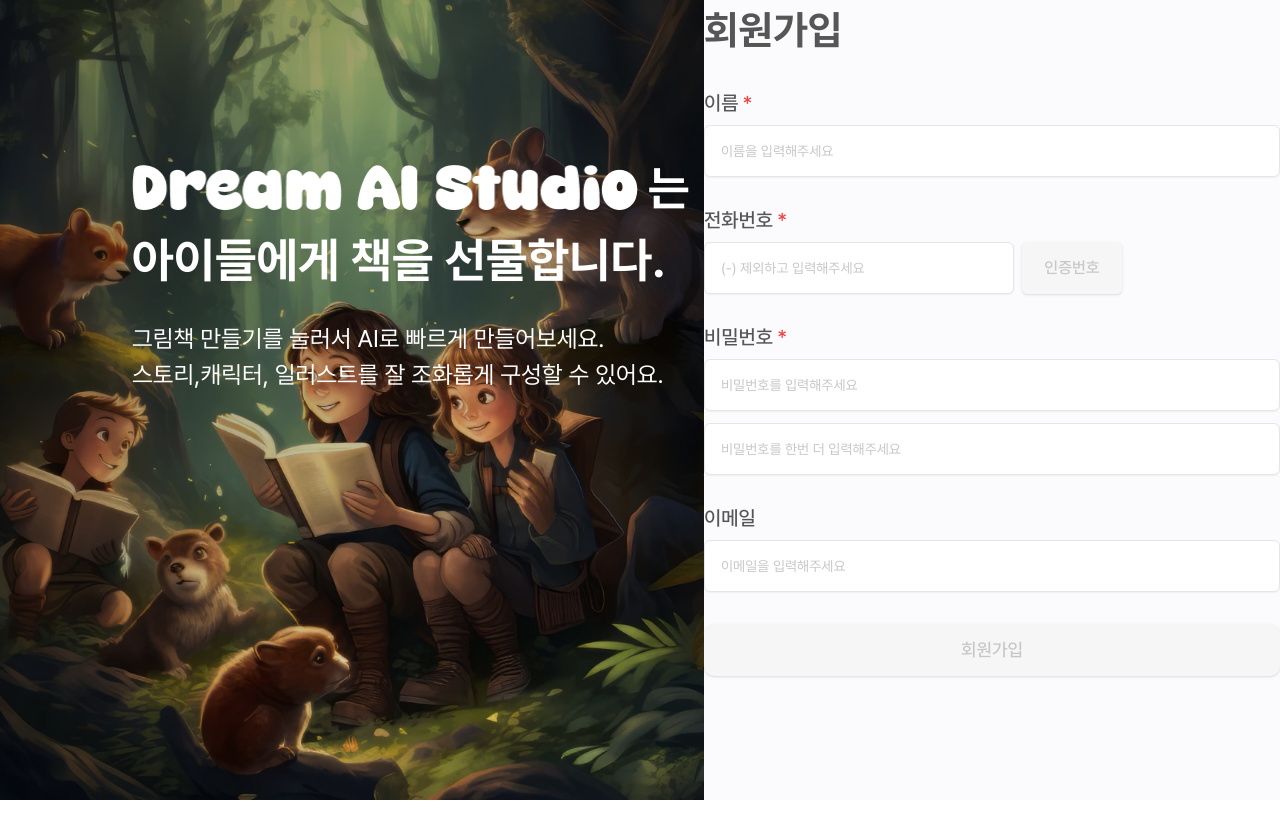
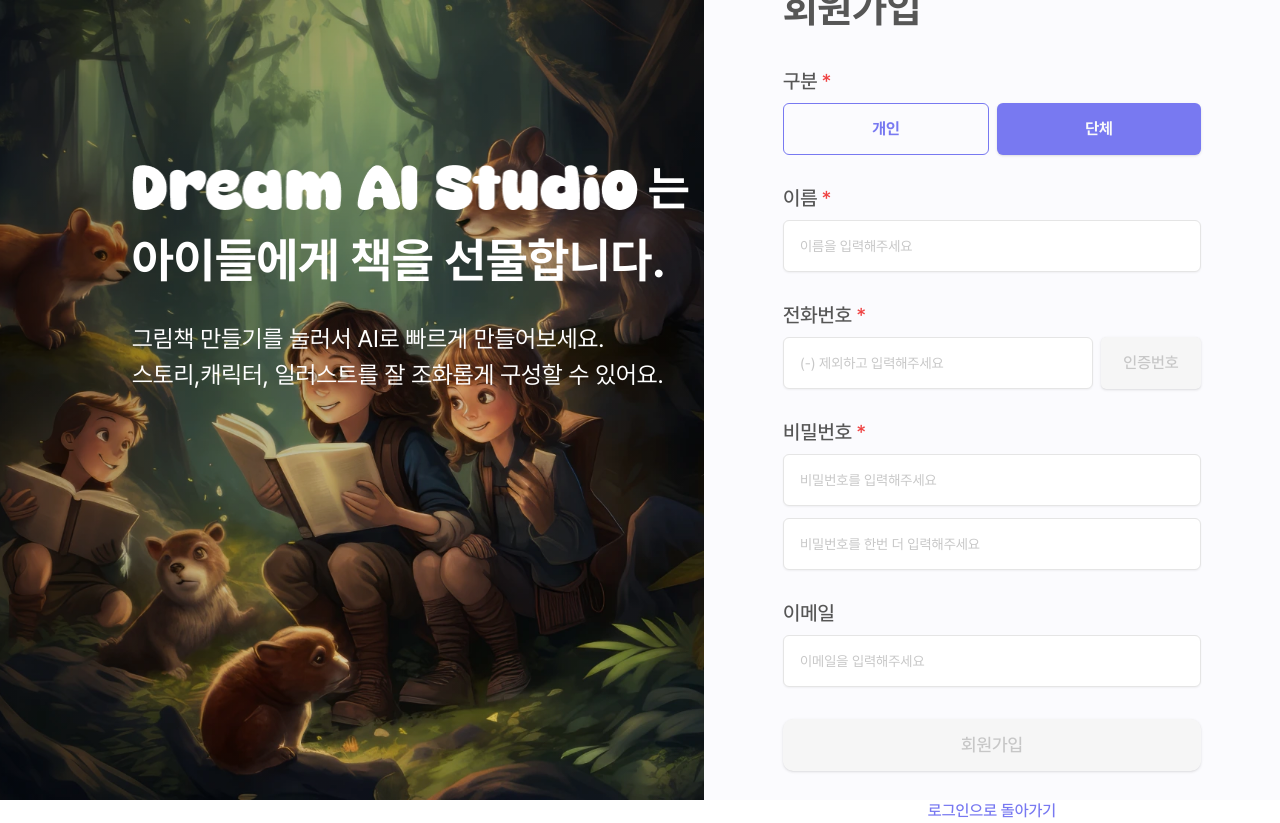
Before and after one commit to VictoryJu/dream-ai, a Next.js app: page /auth/signup in a window 1280 px wide. Before the commit the page ends 800 px from the top, so only its background shows below. Built offline with nearby package versions, Linux system fonts and the light colour scheme.

Commit message:
[feat]: add signup page logic

```diff
--- /dev/null
+++ b/app/auth/signup/layout.tsx
@@ -0,0 +1,17 @@
+import React from 'react';
+import { SignupBaseModal } from './(modal)/signup-base-modal';
+
+interface SignupLayoutProps {
+  children: React.ReactNode;
+}
+
+const SignupLayout = ({ children }: SignupLayoutProps) => {
+  return (
+    <div className="flex h-full justify-center items-center relative">
+      {children}
+      <SignupBaseModal />
+    </div>
+  );
+};
+
+export default SignupLayout;
--- a/app/auth/signup/signupForm.tsx
+++ b/app/auth/signup/signupForm.tsx
@@ -8,6 +8,11 @@ import { zodResolver } from '@hookform/resolvers/zod';
 import { useForm } from 'react-hook-form';
 import type { SignupForm } from './validator';
 import { signupFormSchema } from './validator';
+import { useState } from 'react';
+import { useModalStore } from '@/app/stores/modal-store';
+import { SignupTextModal } from './(modal)/signup-modal';
+import { useRouter } from 'next/navigation';
+import Link from 'next/link';
 
 const SignupForm = () => {
   const form = useForm<SignupForm>({
@@ -19,11 +24,13 @@ const SignupForm = () => {
       password: '',
       confirmPassword: '',
       email: '',
+      type: 'group',
     },
   });
 
   const onSubmit = (values: SignupForm) => {
     console.log(values);
+    openSignupDescriptionModal();
   };
 
   const handleSendVerification = async () => {
@@ -38,11 +45,75 @@ const SignupForm = () => {
   const submitButtonDisabled = form.formState.isSubmitting || !form.formState.isValid;
   const isTelValid = telField.isDirty && !telField.invalid;
 
+  const [userType, setUserType] = useState<'individual' | 'group' | null>('group');
+  const { open } = useModalStore((state) => state);
+  const openSignupWarningModal = () => {
+    open(<SignupTextModal title="선택 불가" description="개인 회원은 아직 준비중입니다." />);
+  };
+
+  const router = useRouter();
+
+  const openSignupDescriptionModal = () => {
+    open(
+      <SignupTextModal
+        title={
+          <div className="flex gap-1">
+            <span>회원가입</span>
+            <span className="text-purple-main">요청완료</span>
+          </div>
+        }
+        description={
+          <div>
+            <div>선생님의 승인을 기다려주세요!</div>
+            <div>승인시, 알림문자나 카톡을 드리겠습니다.</div>
+          </div>
+        }
+        closeCallback={() => {
+          router.push('/auth/login');
+        }}
+      />,
+    );
+  };
+
   return (
     <div className="min-w-[350px]">
       <div className="text-[40px] text-gray-400 font-bold mb-8">회원가입</div>
       <Form {...form}>
         <form onSubmit={form.handleSubmit(onSubmit)} className="space-y-8">
+          <FormField
+            control={form.control}
+            name="type"
+            render={({ field }) => (
+              <FormItem>
+                <AuthFormLabel required>구분</AuthFormLabel>
+                <FormControl>
+                  <div className="flex space-x-2">
+                    <Button
+                      className="flex-1 h-[52px] text-[16px] font-bold"
+                      type="button"
+                      variant={userType === 'individual' ? 'default' : 'border'}
+                      onClick={openSignupWarningModal}
+                    >
+                      개인
+                    </Button>
+
+                    <Button
+                      className="flex-1 h-[52px] text-[16px] font-bold"
+                      type="button"
+                      variant={userType === 'group' ? 'default' : 'border'}
+                      onClick={() => {
+                        setUserType('group');
+                        field.onChange('group');
+                      }}
+                    >
+                      단체
+                    </Button>
+                  </div>
+                </FormControl>
+                <FormMessage />
+              </FormItem>
+            )}
+          />
           <FormField
             control={form.control}
             name="username"
@@ -64,7 +135,7 @@ const SignupForm = () => {
                 <AuthFormLabel required>전화번호</AuthFormLabel>
                 <FormControl>
                   <div className="flex gap-2 items-center">
-                    <Input type="tel" className="w-auto" placeholder="(-) 제외하고 입력해주세요" {...field} />
+                    <Input type="tel" className="flex-1" placeholder="(-) 제외하고 입력해주세요" {...field} />
                     <Button
                       className="h-[52px] p-[14px] w-[100px] text-[16px] font-medium rounded-[5px]"
                       type="button"
@@ -124,6 +195,11 @@ const SignupForm = () => {
           </Button>
         </form>
       </Form>
+      <div className="text-center mt-7">
+        <Link href="/auth/login" className="cursor-pointer text-purple-main text-[16px] font-medium ">
+          로그인으로 돌아가기
+        </Link>
+      </div>
     </div>
   );
 };
--- a/app/auth/signup/validator.ts
+++ b/app/auth/signup/validator.ts
@@ -2,6 +2,7 @@ import { z } from 'zod';
 
 export const signupFormSchema = z
   .object({
+    type: z.enum(['group', 'individual']),
     username: z.string().min(2, {
       message: '이름은 2글자 이상 입력해주세요.',
     }),
```
